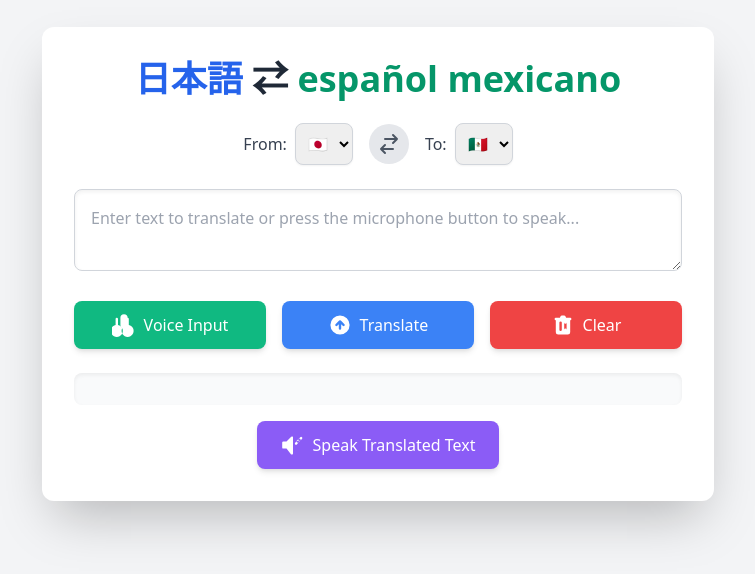
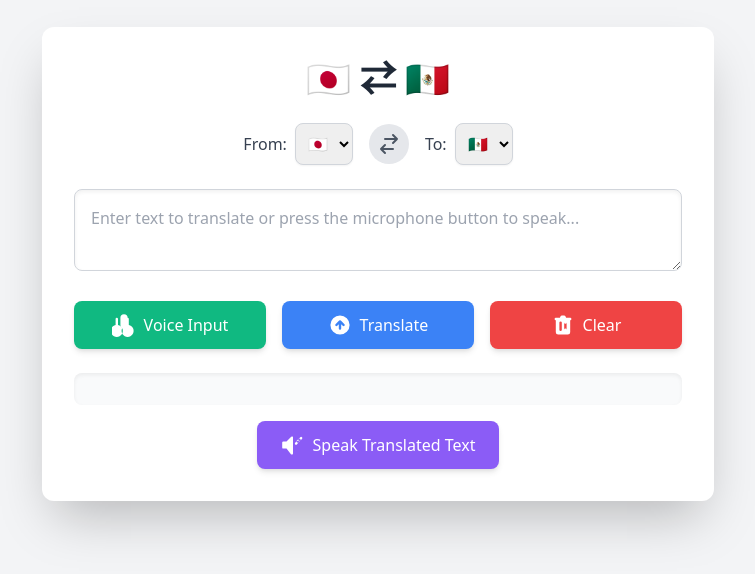
Before and after one commit to Nine-jp/translation-app, a website: page translation-app/public/index.html in a window 1280 px wide. Shown: the part 136-710 px from the top of the page, without its empty margins (262-1017 px from the left). Drawn offline with nearby package versions, Linux system fonts and the light colour scheme.

Commit message:
feat: Final UI adjustment for main title

```diff
--- a/translation-app/public/index.html
+++ b/translation-app/public/index.html
@@ -15,7 +15,7 @@
 
     <div class="bg-white rounded-xl shadow-2xl p-6 md:p-8 w-full max-w-2xl transform transition-all duration-300 hover:scale-[1.01]">
         <h1 class="text-3xl md:text-4xl font-extrabold text-center text-gray-800 mb-6">
-            <span class="text-blue-600">日本語</span> ⇄ <span class="text-green-600">español mexicano</span>
+            <span class="text-blue-600">🇯🇵</span> ⇄ <span class="text-green-600">🇲🇽</span>
         </h1>
 
         <!-- 言語選択ドロップダウン -->
```
